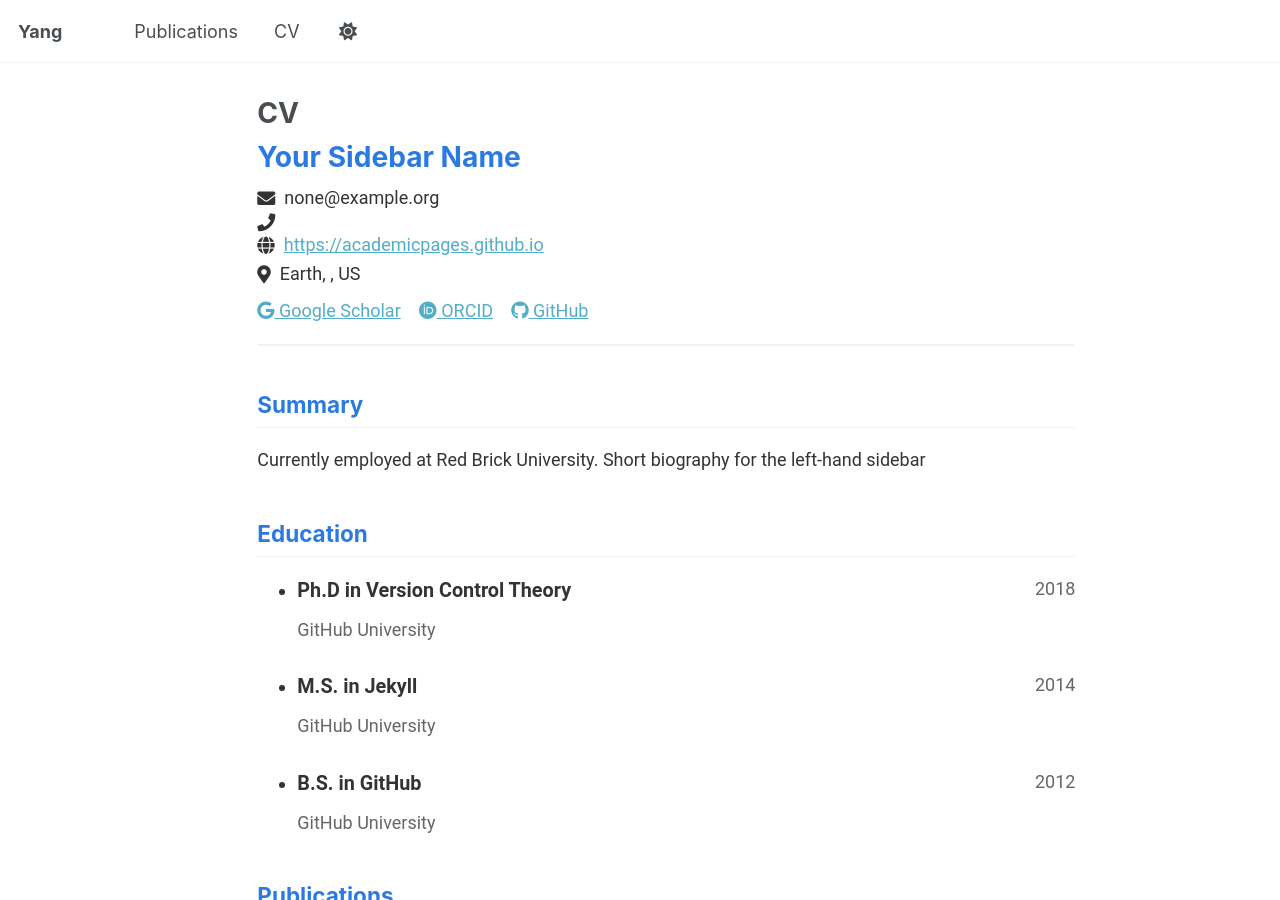
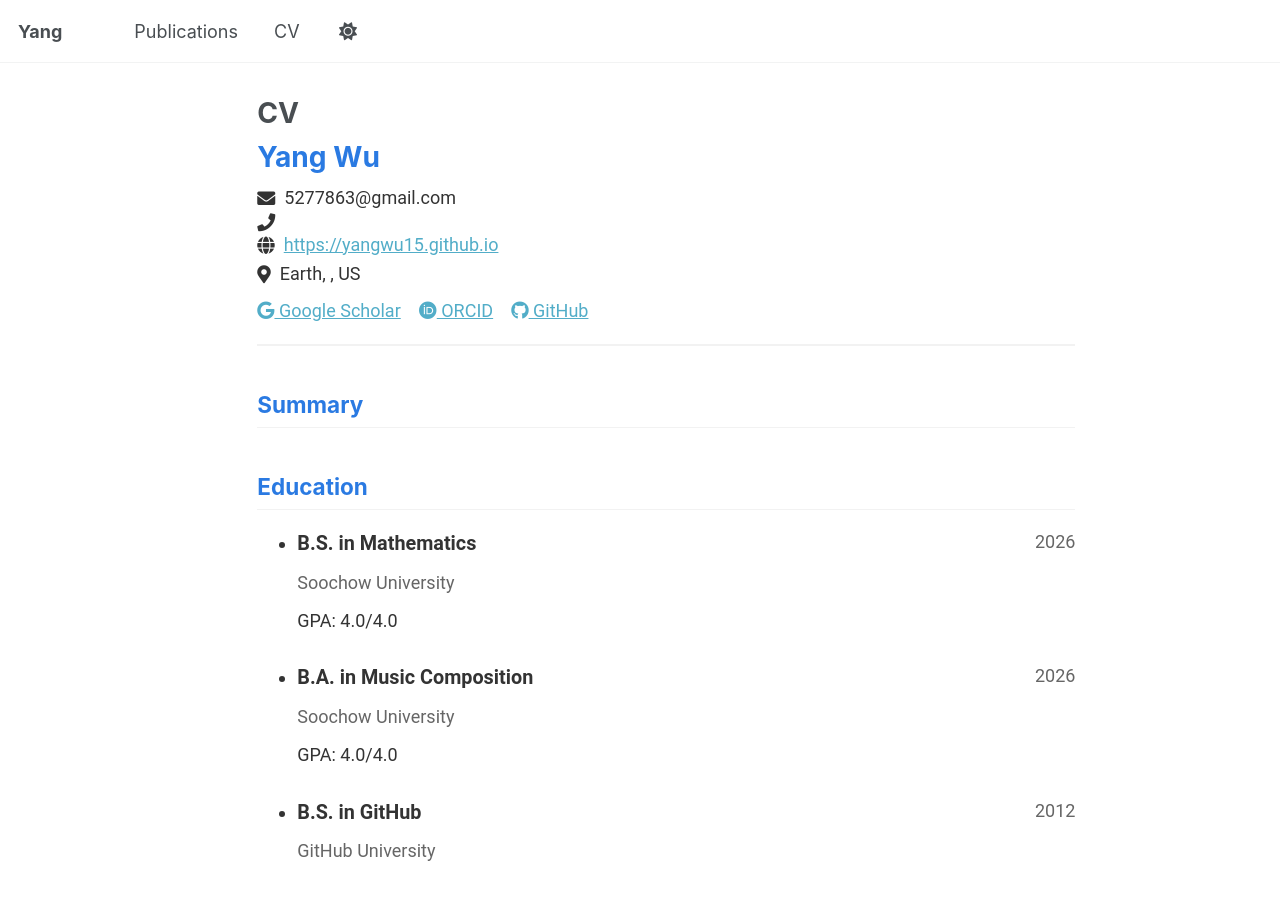
Before and after one commit to YangWu15/YangWu15.github.io, a Jekyll site: the page built from _pages/cv-json.md, in a window 1280 px wide and 900 px high. Built offline with Jekyll 4.4.1, drawn with Linux system fonts in a browser that asks for light colours.

Commit message:
Update cv.json

```diff
--- a/_data/cv.json
+++ b/_data/cv.json
@@ -1,10 +1,10 @@
 {
   "basics": {
-    "name": "Your Sidebar Name",
-    "email": "none@example.org",
+    "name": "Yang Wu",
+    "email": "5277863@gmail.com",
     "phone": "",
-    "website": "https://academicpages.github.io",
-    "summary": "Currently employed at Red Brick University. Short biography for the left-hand sidebar",
+    "website": "https://yangwu15.github.io",
+    "summary": "",
     "location": {
       "address": "",
       "postalCode": "",
@@ -33,21 +33,21 @@
   "work": [],
   "education": [
     {
-      "institution": "GitHub University",
-      "area": "Ph.D in Version Control Theory",
-      "studyType": "",
-      "startDate": "",
-      "endDate": "2018",
-      "gpa": null,
+      "institution": "Soochow University",
+      "area": "B.S. in Mathematics",
+      "studyType": "focus on Dynamical System and Mathematical Modeling",
+      "startDate": "2022",
+      "endDate": "2026",
+      "gpa": 4.0/4.0,
       "courses": []
     },
     {
-      "institution": "GitHub University",
-      "area": "M.S. in Jekyll",
+      "institution": "Soochow University",
+      "area": "B.A. in Music Composition",
       "studyType": "",
-      "startDate": "",
-      "endDate": "2014",
-      "gpa": null,
+      "startDate": "2022",
+      "endDate": "2026",
+      "gpa": 4.0/4.0,
       "courses": []
     },
     {
```
